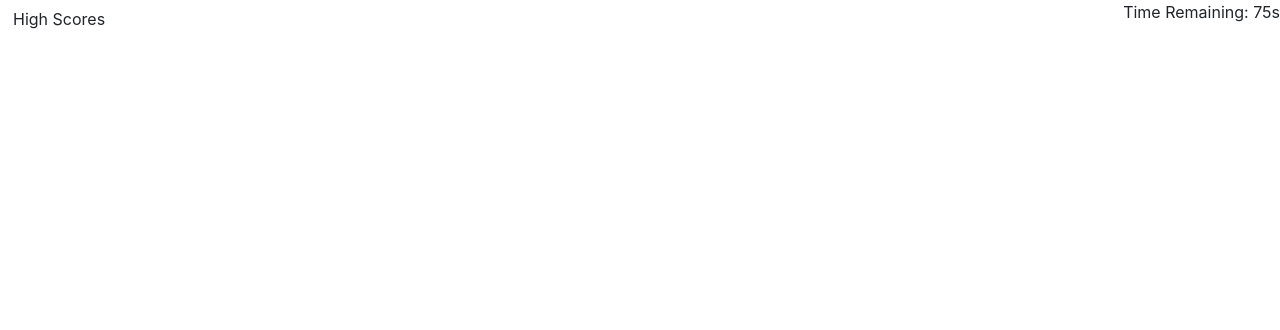
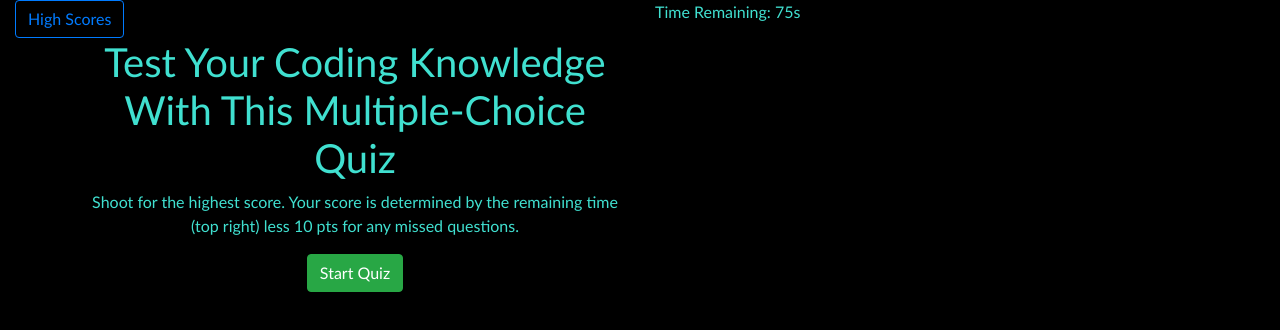
Before and after one commit to Andy-Waine/coding-quiz, a plain HTML site: page index.html in a window 1280 px wide. Drawn offline with nearby package versions, Linux system fonts and the light colour scheme.

Commit message:
intro page established

```diff
--- a/assets/style.css
+++ b/assets/style.css
@@ -0,0 +1,13 @@
+*{
+    font-family: 'Gill Sans', 'Gill Sans MT', Calibri, 'Trebuchet MS', sans-serif;
+    color: turquoise;
+}
+
+body {
+    background-color: black;
+}
+
+btn {
+    background-color: turquoise;
+    color: black;
+}
--- a/index.html
+++ b/index.html
@@ -15,23 +15,31 @@
 
 <body>
     <!--Header is Comprised of Button Link to High Scores and Countdown Timer-->
-    <header>
+    <header class="container-fluid mb-8">
         <div class="row">
             <!--High Scores-->
-            <div class="col text-left">
-                <button type="button" class="btn inline-block" id="high-scores-btn">High Scores</button>
+            <div class="col-md-6">
+                <button type="button" class="btn btn-outline-primary d-inline-block" id="high-scores-btn">High Scores</button>
             </div>
             <!--Countdown Timer-->
-            <div class="col text-right">
-                <span class="flex justify-content time">Time Remaining: 75s</span>
+            <div class="col-md-6">
+                <span class="flex justify-content-end time">Time Remaining: 75s</span>
             </div>
         </div>
     </header>
 
 
     <main>
-        <div class-"container">
-
+        <div class="container">
+            <section id="intro">
+                <div class="row">
+                    <div class="col-md-6">
+                        <h1 class="d-flex justify-content-center text-center">Test Your Coding Knowledge With This Multiple-Choice Quiz</h1>
+                        <p class="d-flex justify-content-center text-center">Shoot for the highest score. Your score is determined by the remaining time (top right) less 10 pts for any missed questions.</p>
+                        <button id="start" type="button" class="btn btn-success mx-auto d-block">Start Quiz</button></p>
+                    </div>
+                </div>
+            </section>
         </div>
 
     </main>
```
